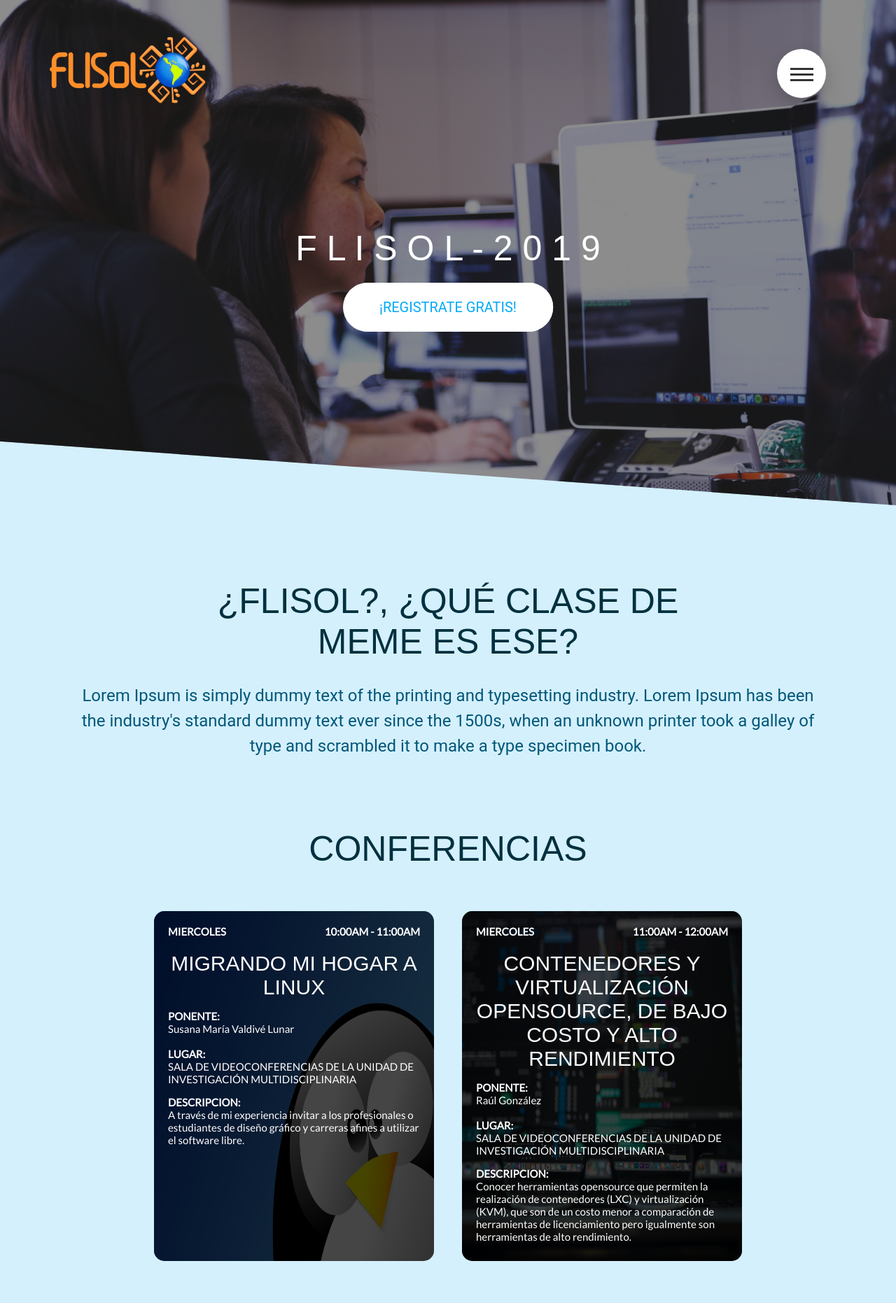
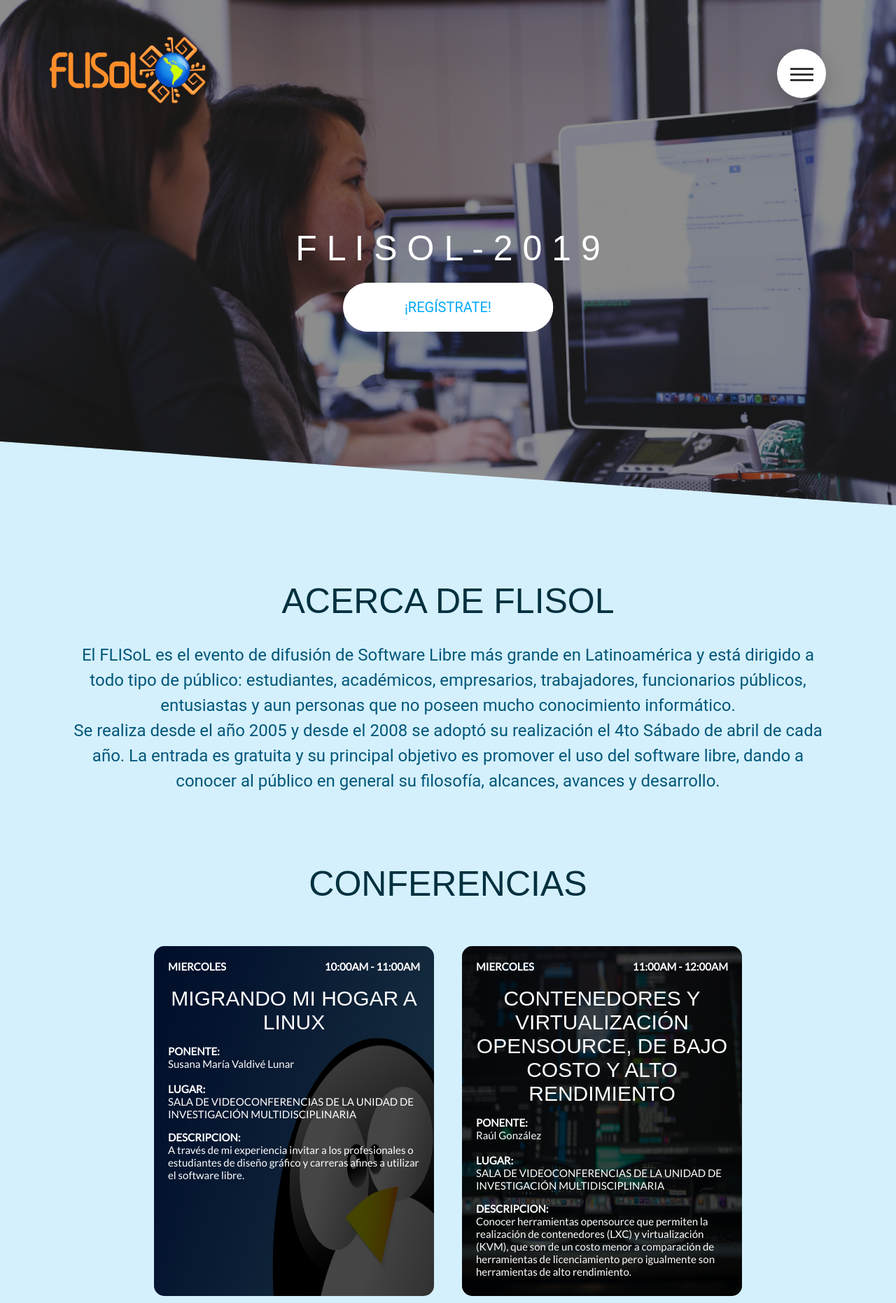
Before and after one commit to elMalDt/flisol-2019, a PHP site: page / in a window 1280 px wide. Shown: the top 1862 px of the page at 70% size. Run offline with PHP 8.4, Linux system fonts and the light colour scheme; some libraries are stand-ins or nearby versions.

Commit message:
Descrpcion talleres, evento, corregir enlaces

```diff
--- a/index.php
+++ b/index.php
@@ -70,17 +70,20 @@
           </div>
         </h1>
 
-        <a href="#" class="bot bot-white bot-animated">¡Registrate Gratis!</a>
+        <a href="#" class="bot bot-white bot-animated">¡Regístrate!</a>
       </div>
     </header>
 
     <span id="que-es" class="que-es-flisol">
-      <h1>¿Flisol?, ¿Qué clase de <br /> meme es ese?</h1>
+      <h1>Acerca de FLISoL</h1>
       <p>
-        Lorem Ipsum is simply dummy text of the printing and typesetting industry.
-        Lorem Ipsum has been the industry's standard dummy text ever since the 1500s,
-        when an unknown printer took a galley of type and scrambled it to make a type
-        specimen book.
+      El FLISoL es el evento de difusión de Software Libre más grande en Latinoamérica
+      y está dirigido a todo tipo de público: estudiantes, académicos, empresarios,
+      trabajadores, funcionarios públicos, entusiastas y aun personas que no poseen
+      mucho conocimiento informático. </br> Se realiza desde el año 2005 y desde el 2008
+      se adoptó su realización el 4to Sábado de abril de cada año. La entrada es
+      gratuita y su principal objetivo es promover el uso del software libre, dando
+      a conocer al público en general su filosofía, alcances, avances y desarrollo.
       </p>
     </span>
 
@@ -251,7 +254,7 @@
   <div class="band-register">
     <a href="#">
     <div class="">
-        ¡Registrate gratis!
+        ¡Regístrate!
     </div>
   </a>
   </div>
@@ -261,7 +264,7 @@
   <div class="card-cont">
 
       <div class="card-main-content">
-        <img class="img-main-card" src="img/tarjetas-conf/tux.jpg" alt="">
+        <img class="img-main-card" src="img/tarjetas-conf/bash.png" alt="">
         <div class="back-card"></div>
         <div class="main-card-section">
           <span>
@@ -281,7 +284,24 @@
       </div>
 
       <div class="card-main-content">
-        <img class="img-main-card" src="img/tarjetas-conf/tux.jpg" alt="">
+        <img class="img-main-card" src="img/tarjetas-conf/tails.png" alt="">
+        <div class="back-card"></div>
+        <div class="main-card-section">
+          <span>
+            <p> <strong> Miércoles </strong></p>
+            <p> <strong> 11:00 AM - 13:00 PM </strong></p>
+          </span>
+          <h2>Introducción a la privacidad y anonimato en Tails</h2>
+          <p> <strong> IMPARTE: </strong> <br> Carlos Martínez <br> <br> <strong> LUGAR: </strong> <br> SALA DE VIDEOCONFERENCIAS DE LA UNIDAD DE INVESTIGACIÓN MULTIDISCIPLINARIA </p>
+          <p><strong> OBJETIVO: </strong> <br>
+	  Aprender a usar el sistema operativo vivo Tails para ayudarnos a
+	  mejorar nuestra privacidad y anonimato.
+          </p>
+        </div>
+      </div>
+
+      <div class="card-main-content">
+        <img class="img-main-card" src="img/tarjetas-conf/julia.png" alt="">
         <div class="back-card"></div>
         <div class="main-card-section">
           <span>
@@ -303,7 +323,7 @@
       </div>
 
       <div class="card-main-content">
-        <img class="img-main-card" src="img/tarjetas-conf/tux.jpg" alt="">
+        <img class="img-main-card" src="img/tarjetas-conf/r.png" alt="">
         <div class="back-card"></div>
         <div class="main-card-section">
           <span>
@@ -323,7 +343,7 @@
       </div>
 
       <div class="card-main-content">
-        <img class="img-main-card" src="img/tarjetas-conf/tux.jpg" alt="">
+        <img class="img-main-card" src="img/tarjetas-conf/scraping.png" alt="">
         <div class="back-card"></div>
         <div class="main-card-section">
           <span>
@@ -342,7 +362,7 @@
       </div>
 
       <div class="card-main-content">
-        <img class="img-main-card" src="img/tarjetas-conf/tux.jpg" alt="">
+        <img class="img-main-card" src="img/tarjetas-conf/tierra.jpg" alt="">
         <div class="back-card"></div>
         <div class="main-card-section">
           <span>
@@ -356,6 +376,25 @@
             la estadística espacial y al software de GEODA para
             realizar análisis exploratorio de datos espaciales.
             Conocimientos previos: Nociones básicas de estadística descriptiva y computación.
+          </p>
+        </div>
+      </div>
+
+      <div class="card-main-content">
+        <img class="img-main-card" src="img/tarjetas-conf/tux.jpg" alt="">
+        <div class="back-card"></div>
+        <div class="main-card-section">
+          <span>
+            <p> <strong> Miércoles </strong></p>
+            <p> <strong> 1:00PM - 3:00 PM </strong></p>
+          </span>
+          <h2>Taller básico de LaTeX</h2>
+          <p> <strong> IMPARTE: </strong> <br> Víctor Vázquez <br> <br> <strong> LUGAR: </strong> <br> SALA DE VIDEOCONFERENCIAS DE LA UNIDAD DE INVESTIGACIÓN MULTIDISCIPLINARIA </p>
+          <p><strong> OBJETIVO: </strong> <br>
+            Los participantes adquirirán la habilidad de hacer
+            documentos científicos de alta calidad tipográfica
+            con el fin de producirlos por si mismos.
+            Conocimientos previos: Ninguno
           </p>
         </div>
       </div>
@@ -425,13 +464,13 @@
             <p> <strong> MIERCOLES </strong></p>
             <p> <strong> 1:00PM - 3:00 PM </strong></p>
           </span>
-          <h2>Taller básico de LaTeX</h2>
+          <h2>LaTeX Académico</h2>
           <p> <strong> IMPARTE: </strong> <br> Víctor Vázquez <br> <br> <strong> LUGAR: </strong> <br> SALA DE VIDEOCONFERENCIAS DE LA UNIDAD DE INVESTIGACIÓN MULTIDISCIPLINARIA </p>
           <p><strong> OBJETIVO: </strong> <br>
-            Los participantes adquirirán la habilidad de hacer
-            documentos científicos de alta calidad tipográfica
-            con el fin de producirlos por si mismos.
-            Conocimientos previos: Ninguno
+	  Aplicar LaTeX para el desarrollo de productos académicos; en particular,
+	  tesis, libros y brevemente artículos. El participante obtendrá los conocimientos
+	  necesarios para el trabajo de archivos robustos mediante el paradigma modular,
+	  creación de funciones, comandos y uso web (Moodle), entre otros.
           </p>
         </div>
       </div>
@@ -449,7 +488,8 @@
           <p><strong> OBJETIVO: </strong> <br>
             Que el asistente aprenda el uso del MVS Laravel y pueda
             realizar proyectos con dicho framework, realización de
-            una API con CRUDs para el consumo del front-end. Conocimientos previos: PHP básico, MySQL básico.
+	    una API con CRUDs para el consumo del front-end.
+	Conocimientos previos: PHP básico, MySQL básico.
           </p>
         </div>
       </div>
@@ -459,7 +499,7 @@
 <div class="band-register">
   <a href="#">
   <div class="">
-      ¡Registrate gratis!
+      ¡Regístrate!
   </div>
 </a>
 </div>
```
Also changed, not shown: img/tarjetas-conf/bash.png (added), img/tarjetas-conf/julia.png (added), img/tarjetas-conf/ljulia.png (added), img/tarjetas-conf/r.png (added), img/tarjetas-conf/scraping.png (added), img/tarjetas-conf/tails.png (added), img/tarjetas-conf/tierra.jpg (added).
